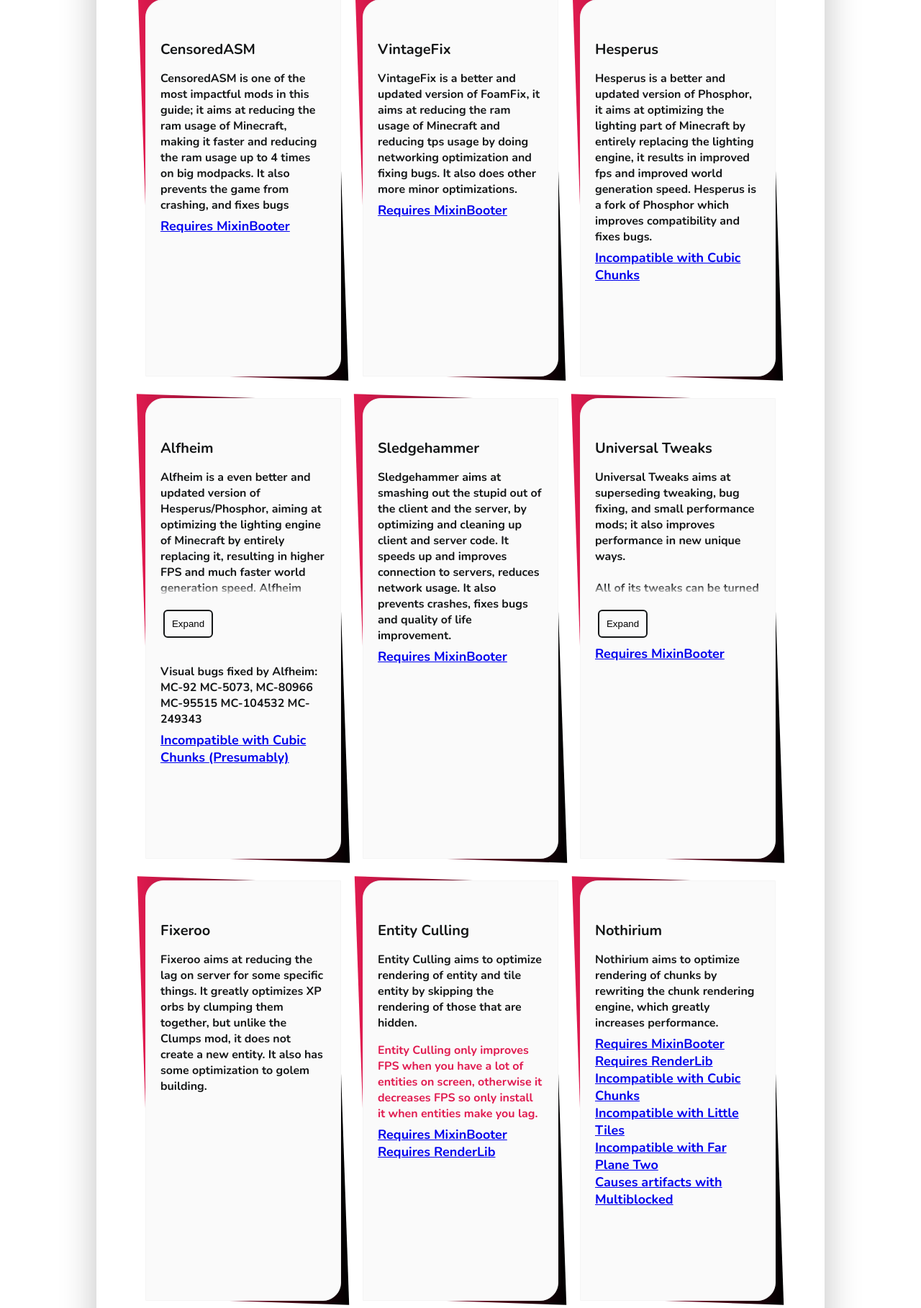
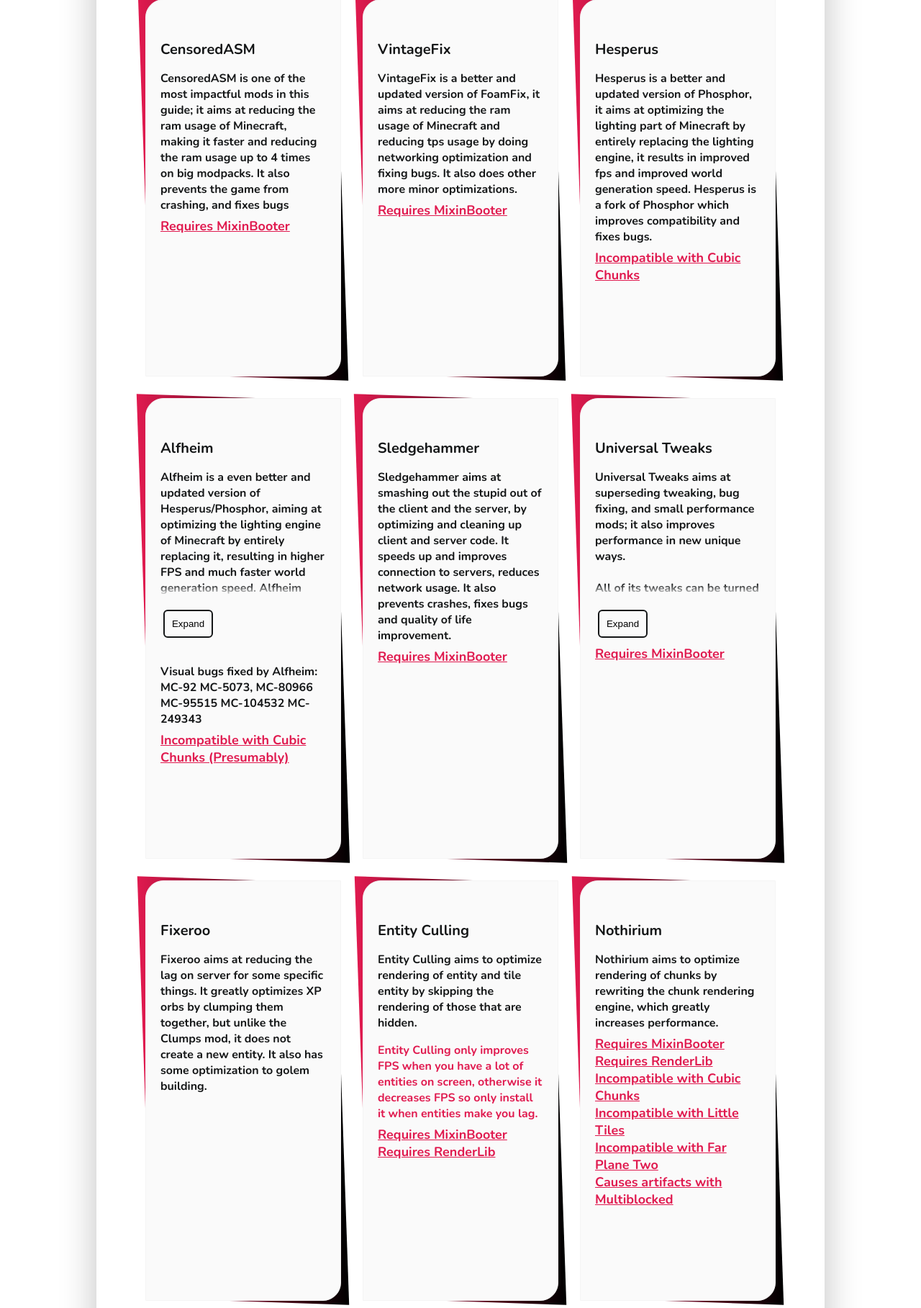
Before and after one commit to strubium/strubium.github.io, a PHP site: page / in a window 1280 px wide. Shown: the part 115-1932 px from the top of the page at 72% size. Run offline with PHP 8.4, Linux system fonts and the light colour scheme.

Commit message:
Update opticraft.css

```diff
--- a/opticraft.css
+++ b/opticraft.css
@@ -209,7 +209,7 @@
 }
 .tilesWrap li a {
 	font-size: 18px;
-	: #E01A4F;
+	color: #E01A4F;
 	top: -10px;
 	position: relative;
 	display: block;
```
